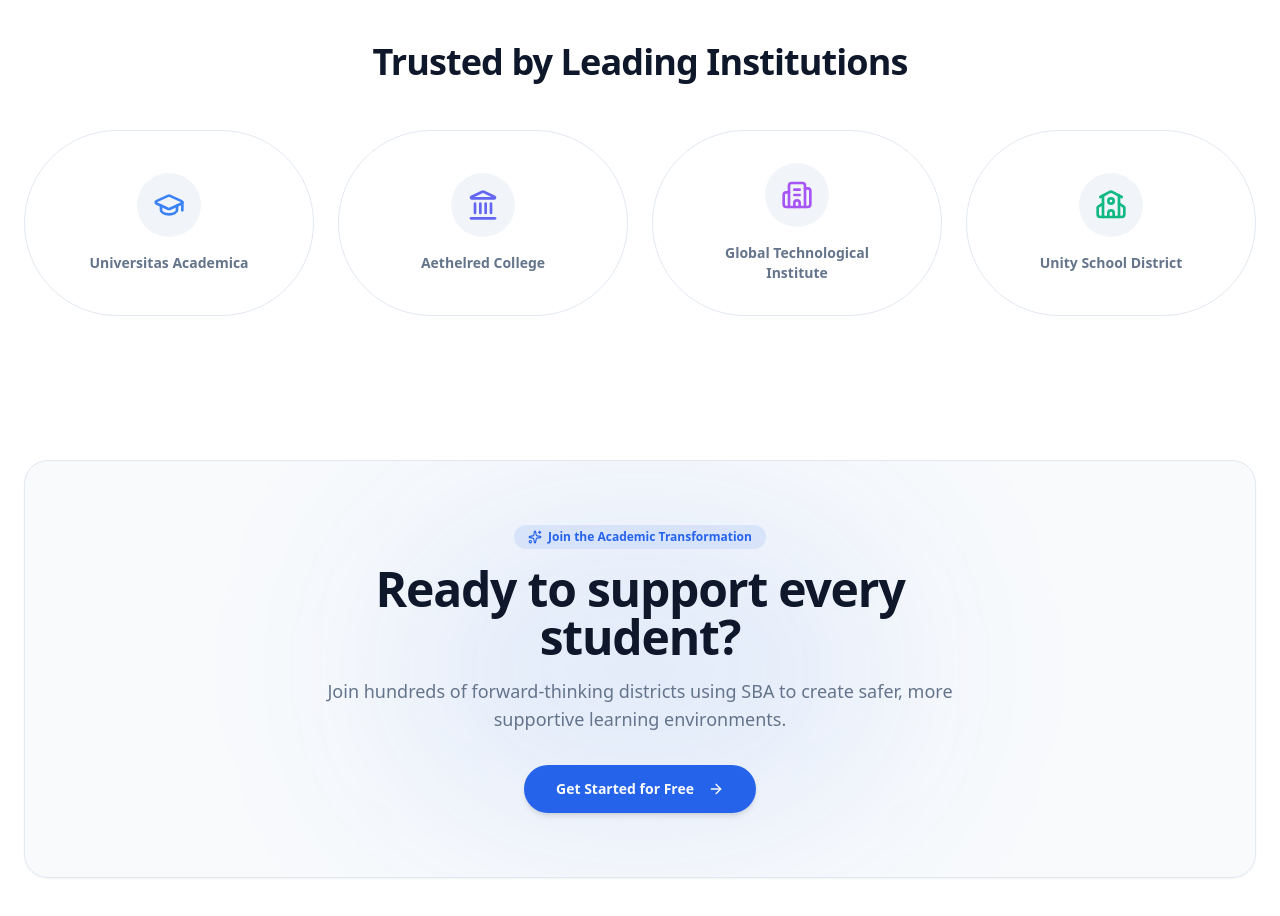
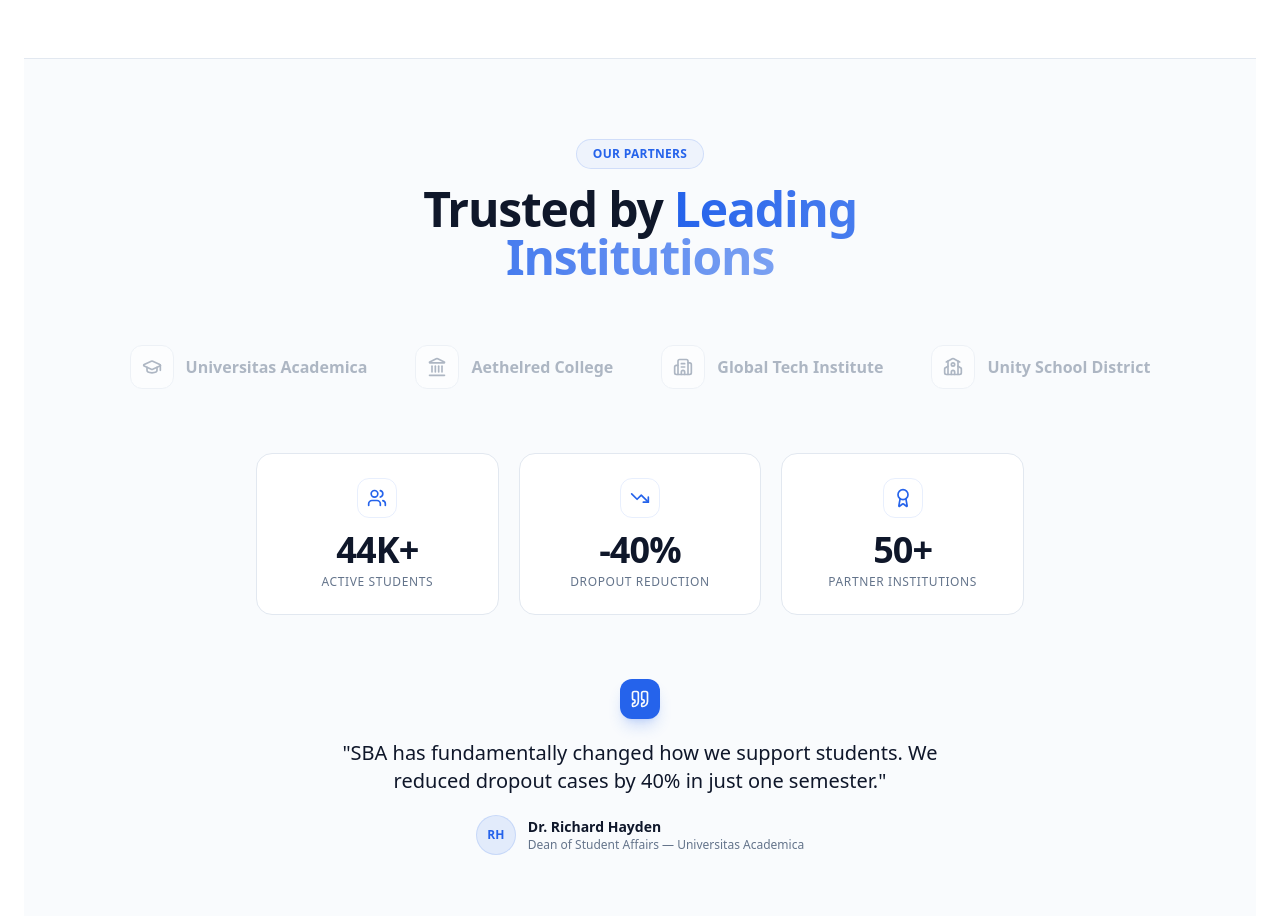
Before and after one commit to ebrahem-eng/Student_Behavior_Analysis_front_end, a React (Vite) app: page / in a window 1280 px wide. Shown: the part 1880-2796 px from the top of the page. Built offline with nearby package versions, Linux system fonts and the light colour scheme.

Commit message:
feat(landing): redesign institutions section with background band and impact stats

```diff
--- a/src/features/landing/components/InstitutionsSection.tsx
+++ b/src/features/landing/components/InstitutionsSection.tsx
@@ -1,61 +1,127 @@
 import { useTranslation } from "react-i18next";
-import { GraduationCap, Building2, School, Landmark } from "lucide-react";
+import { GraduationCap, Building2, School, Landmark, Quote, Users, TrendingDown, Award } from "lucide-react";
 
 export function InstitutionsSection() {
   const { i18n } = useTranslation();
   const isAr = i18n.language === "ar";
 
   const partners = [
+    { name: isAr ? "جامعة أكاديميكا" : "Universitas Academica", icon: GraduationCap },
+    { name: isAr ? "كلية إثيلريد" : "Aethelred College", icon: Landmark },
+    { name: isAr ? "المعهد التقني العالمي" : "Global Tech Institute", icon: Building2 },
+    { name: isAr ? "مجمع مدارس يونيتي" : "Unity School District", icon: School },
+  ];
+
+  const stats = [
     {
-      name: isAr ? "جامعة أكاديميكا" : "Universitas Academica",
-      icon: GraduationCap,
-      color: "text-blue-500",
+      value: "44K+",
+      label: isAr ? "طالب نشط" : "Active Students",
+      icon: Users,
     },
     {
-      name: isAr ? "كلية إثيلريد" : "Aethelred College",
-      icon: Landmark,
-      color: "text-indigo-500",
+      value: "-40%",
+      label: isAr ? "انخفاض التسرب" : "Dropout Reduction",
+      icon: TrendingDown,
     },
     {
-      name: isAr ? "المعهد التقني العالمي" : "Global Technological Institute",
-      icon: Building2,
-      color: "text-purple-500",
-    },
-    {
-      name: isAr ? "مجمع مدارس يونيتي" : "Unity School District",
-      icon: School,
-      color: "text-emerald-500",
+      value: "50+",
+      label: isAr ? "مؤسسة شريكة" : "Partner Institutions",
+      icon: Award,
     },
   ];
 
   return (
-    <section className="py-20 px-4 sm:px-6 max-w-[1280px] mx-auto" id="partners">
+    <section className="py-24 px-4 sm:px-6" id="partners">
+      {/* Full-Width Background Band */}
+      <div className="bg-secondary/40 border-y border-border py-20">
+        <div className="max-w-[1280px] mx-auto space-y-16">
+
           {/* Section Header */}
-      <div className="text-center mb-12">
-        <h2 className="text-2xl sm:text-3xl lg:text-4xl font-bold text-foreground tracking-tight">
-          {isAr ? "معتمد وموثوق من كبرى المؤسسات التعليمية" : "Trusted by Leading Institutions"}
+          <div className="text-center max-w-2xl mx-auto space-y-4">
+            <div className="inline-flex items-center gap-2 bg-primary/5 border border-primary/15 rounded-full px-4 py-1.5 mx-auto">
+              <span className="text-xs font-semibold text-primary tracking-wide uppercase">
+                {isAr ? "شركاء النجاح" : "Our Partners"}
+              </span>
+            </div>
+            <h2 className="text-3xl sm:text-4xl lg:text-5xl font-extrabold text-foreground tracking-tight">
+              {isAr ? (
+                <>معتمد من{" "}<span className="bg-gradient-to-r from-primary to-primary/60 bg-clip-text text-transparent">كبرى المؤسسات</span></>
+              ) : (
+                <>Trusted by{" "}<span className="bg-gradient-to-r from-primary to-primary/60 bg-clip-text text-transparent">Leading Institutions</span></>
+              )}
             </h2>
           </div>
 
-      {/* 4 Pill Cards Grid */}
-      <div className="grid grid-cols-1 sm:grid-cols-2 md:grid-cols-4 gap-6">
+          {/* Logo Strip */}
+          <div className="flex flex-wrap items-center justify-center gap-x-12 gap-y-8">
             {partners.map((partner, idx) => {
               const Icon = partner.icon;
               return (
                 <div
                   key={idx}
-              className="flex flex-col items-center justify-center gap-4 p-8 bg-card border border-border rounded-full hover:shadow-md hover:border-primary/40 transition-all duration-300 group cursor-default"
+                  className="group flex items-center gap-3 cursor-default opacity-50 hover:opacity-100 transition-all duration-500"
                 >
-              <div className="w-16 h-16 rounded-full bg-secondary flex items-center justify-center group-hover:scale-110 transition-transform">
-                <Icon className={`w-8 h-8 ${partner.color}`} />
+                  <div className="w-11 h-11 rounded-xl bg-card border border-border flex items-center justify-center group-hover:border-primary/30 group-hover:shadow-md transition-all duration-500">
+                    <Icon className="w-5 h-5 text-muted-foreground group-hover:text-primary transition-colors duration-500" />
                   </div>
-              <span className="text-sm font-semibold text-muted-foreground group-hover:text-foreground transition-colors text-center px-4">
+                  <span className="text-base font-semibold text-muted-foreground group-hover:text-foreground transition-colors duration-500 whitespace-nowrap">
                     {partner.name}
                   </span>
                 </div>
               );
             })}
           </div>
+
+          {/* Impact Stats Row */}
+          <div className="grid grid-cols-1 sm:grid-cols-3 gap-5 max-w-3xl mx-auto">
+            {stats.map((stat, idx) => {
+              const Icon = stat.icon;
+              return (
+                <div
+                  key={idx}
+                  className="group bg-card border border-border rounded-2xl p-6 text-center hover:shadow-lg hover:border-primary/20 transition-all duration-500"
+                >
+                  <div className="w-10 h-10 mx-auto mb-3 rounded-xl bg-primary/8 border border-primary/10 flex items-center justify-center group-hover:bg-primary group-hover:text-primary-foreground group-hover:border-transparent transition-all duration-500">
+                    <Icon className="w-5 h-5 text-primary group-hover:text-primary-foreground transition-colors duration-500" />
+                  </div>
+                  <div className="text-3xl sm:text-4xl font-extrabold text-foreground mb-1 tracking-tight">
+                    {stat.value}
+                  </div>
+                  <div className="text-xs font-medium text-muted-foreground uppercase tracking-wider">
+                    {stat.label}
+                  </div>
+                </div>
+              );
+            })}
+          </div>
+
+          {/* Testimonial */}
+          <div className="max-w-2xl mx-auto text-center space-y-5">
+            <div className="w-10 h-10 mx-auto bg-primary rounded-xl flex items-center justify-center shadow-lg shadow-primary/20">
+              <Quote className="w-5 h-5 text-primary-foreground" />
+            </div>
+            <blockquote className="text-lg sm:text-xl text-foreground leading-relaxed font-medium">
+              {isAr
+                ? "\"منصة SBA غيّرت طريقة دعمنا للطلاب بشكل جذري. تمكنا من تقليل حالات التسرب بنسبة 40% خلال فصل دراسي واحد فقط.\""
+                : "\"SBA has fundamentally changed how we support students. We reduced dropout cases by 40% in just one semester.\""}
+            </blockquote>
+            <div className="flex items-center justify-center gap-3">
+              <div className="w-10 h-10 rounded-full bg-primary/10 border border-primary/15 flex items-center justify-center text-xs font-bold text-primary">
+                RH
+              </div>
+              <div className="text-left">
+                <div className="text-sm font-semibold text-foreground">
+                  {isAr ? "د. ريتشارد هايدن" : "Dr. Richard Hayden"}
+                </div>
+                <div className="text-xs text-muted-foreground">
+                  {isAr ? "عميد شؤون الطلاب — جامعة أكاديميكا" : "Dean of Student Affairs — Universitas Academica"}
+                </div>
+              </div>
+            </div>
+          </div>
+
+        </div>
+      </div>
     </section>
   );
 }
```
Lines whose indentation alone changed are shown as unchanged.
